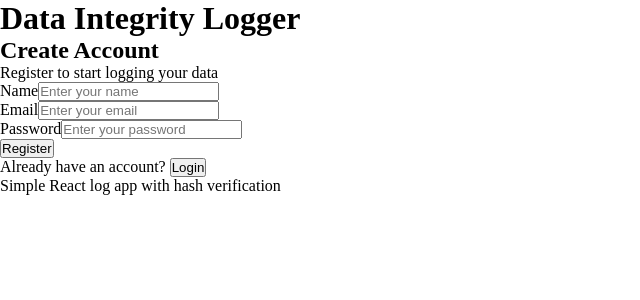
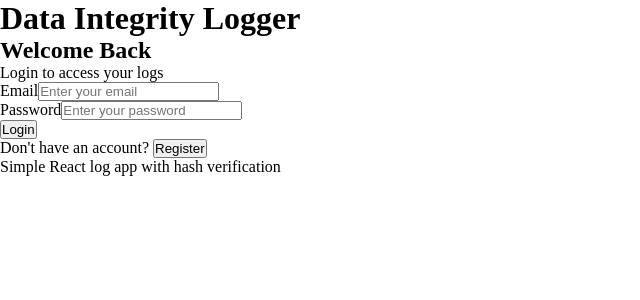
Before and after one commit to ShriramPatil0230/Data-Integrity-Logger, a React (Vite) app in the folder frontend/: page / in a window 1280 px wide. Shown: the top 300 px of the page, without its empty margins (0-640 px from the left). Built offline with nearby package versions, Linux system fonts and the light colour scheme; the HTML template or start-up script is replaced by a standard one.

Commit message:
updated and added files

```diff
--- a/frontend/src/pages/Login.jsx
+++ b/frontend/src/pages/Login.jsx
@@ -7,10 +7,15 @@ export default function Login({ onAuthSuccess }) {
   const [password, setPassword] = useState('')
   const [error, setError] = useState('')
   const [loading, setLoading] = useState(false)
-  const [isRegister, setIsRegister] = useState(true)
+  const [isRegister, setIsRegister] = useState(false) // Default to Login
+
 
   async function handleSubmit(e) {
-    e.preventDefault()
+    if (e && typeof e.preventDefault === 'function') {
+      e.preventDefault()
+    }
+    setError('')
+
     if (isRegister && !name) {
       setError('Name is required')
       return
@@ -19,25 +24,32 @@ export default function Login({ onAuthSuccess }) {
       setError('Email and Password are required')
       return
     }
+    setLoading(true)
     try {
-      setLoading(true)
-      setError('')
       if (isRegister) {
         const data = await register(name, email, password)
-        // Ensure userName is stored before navigating
         if (data?.user?.name) {
           localStorage.setItem('userName', data.user.name)
         }
+        onAuthSuccess?.()
       } else {
         const data = await login(email, password)
-        // Ensure userName is stored before navigating
         if (data?.user?.name) {
           localStorage.setItem('userName', data.user.name)
+          onAuthSuccess?.()
+        } else {
+          setError('User not valid. Try to input valid email and password.')
         }
       }
-      onAuthSuccess?.()
-    } catch (e) {
-      setError(e.message || 'Authentication failed')
+    } catch (err) {
+      if (
+        (err?.response && (err.response.status === 401 || err.response.status === 400)) ||
+        err?.message === 'Invalid email or password'
+      ) {
+        setError('User not valid. Try to input valid email and password.')
+      } else {
+        setError(err.message || 'Authentication failed')
+      }
     } finally {
       setLoading(false)
     }
@@ -50,7 +62,12 @@ export default function Login({ onAuthSuccess }) {
         <p className="login-subtitle">
           {isRegister ? 'Register to start logging your data' : 'Login to access your logs'}
         </p>
-        <form onSubmit={handleSubmit}>
+        <form
+          onSubmit={handleSubmit}
+          autoComplete="off"
+          // Remove browser "required" validation to prevent reload
+          noValidate
+        >
           {isRegister && (
             <div className="form-group">
               <label htmlFor="name">Name</label>
@@ -61,7 +78,6 @@ export default function Login({ onAuthSuccess }) {
                 value={name}
                 onChange={(e) => setName(e.target.value)}
                 disabled={loading}
-                required
               />
             </div>
           )}
@@ -74,7 +90,6 @@ export default function Login({ onAuthSuccess }) {
               value={email}
               onChange={(e) => setEmail(e.target.value)}
               disabled={loading}
-              required
             />
           </div>
           <div className="form-group">
@@ -86,7 +101,6 @@ export default function Login({ onAuthSuccess }) {
               value={password}
               onChange={(e) => setPassword(e.target.value)}
               disabled={loading}
-              required
             />
           </div>
           {error && <div className="error">{error}</div>}
```
